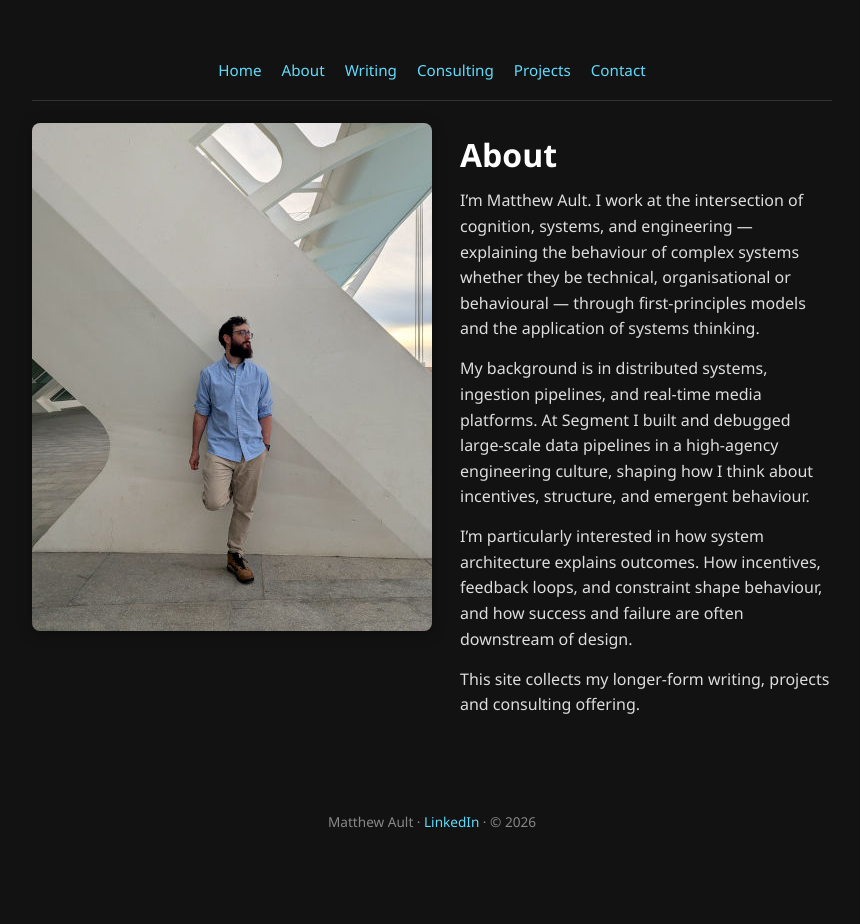
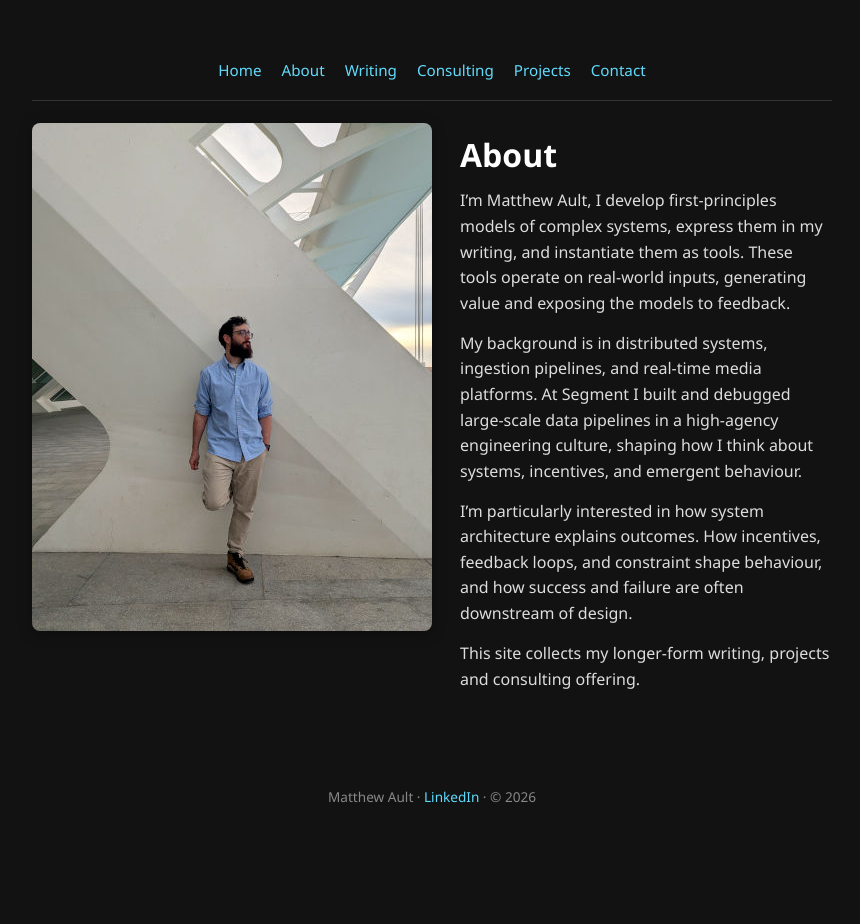
Before and after one commit to aultimus/foobarcat-homepage, a Jekyll site: the page built from about/index.html, in a window 1280 px wide. Shown: the whole page, without its empty margins (208-1068 px from the left). Built offline with Jekyll 4.4.1, drawn with Linux system fonts in a browser that asks for light colours.

Commit message:
revise first paragraph of about page

```diff
--- a/about/index.html
+++ b/about/index.html
@@ -140,13 +140,18 @@
                 <div class="about-column">
                 <h1>About</h1>
                 <p>
-                I’m Matthew Ault. I work at the intersection of cognition, systems, and engineering — explaining the behaviour of complex systems whether they be technical, organisational or behavioural — through first-principles models and the application of systems thinking.
+                I’m Matthew Ault, I develop first-principles models of complex systems, express them in my writing,
+                and instantiate them as tools. These tools operate on real-world inputs, generating value and exposing the models to feedback.
                 </p>
                 <p>
-                My background is in distributed systems, ingestion pipelines, and real-time media platforms. At Segment I built and debugged large-scale data pipelines in a high-agency engineering culture, shaping how I think about incentives, structure, and emergent behaviour.
+                My background is in distributed systems, ingestion pipelines, and real-time media platforms.
+                At Segment I built and debugged large-scale data pipelines in a high-agency engineering culture,
+                shaping how I think about systems, incentives, and emergent behaviour.
                 </p>
                 <p>
-                I’m particularly interested in how system architecture explains outcomes. How incentives, feedback loops, and constraint shape behaviour, and how success and failure are often downstream of design.
+                I’m particularly interested in how system architecture explains outcomes.
+                How incentives, feedback loops, and constraint shape behaviour,
+                and how success and failure are often downstream of design.
                 </p>
                 <p>
                 This site collects my longer-form writing, projects and consulting offering.
```
